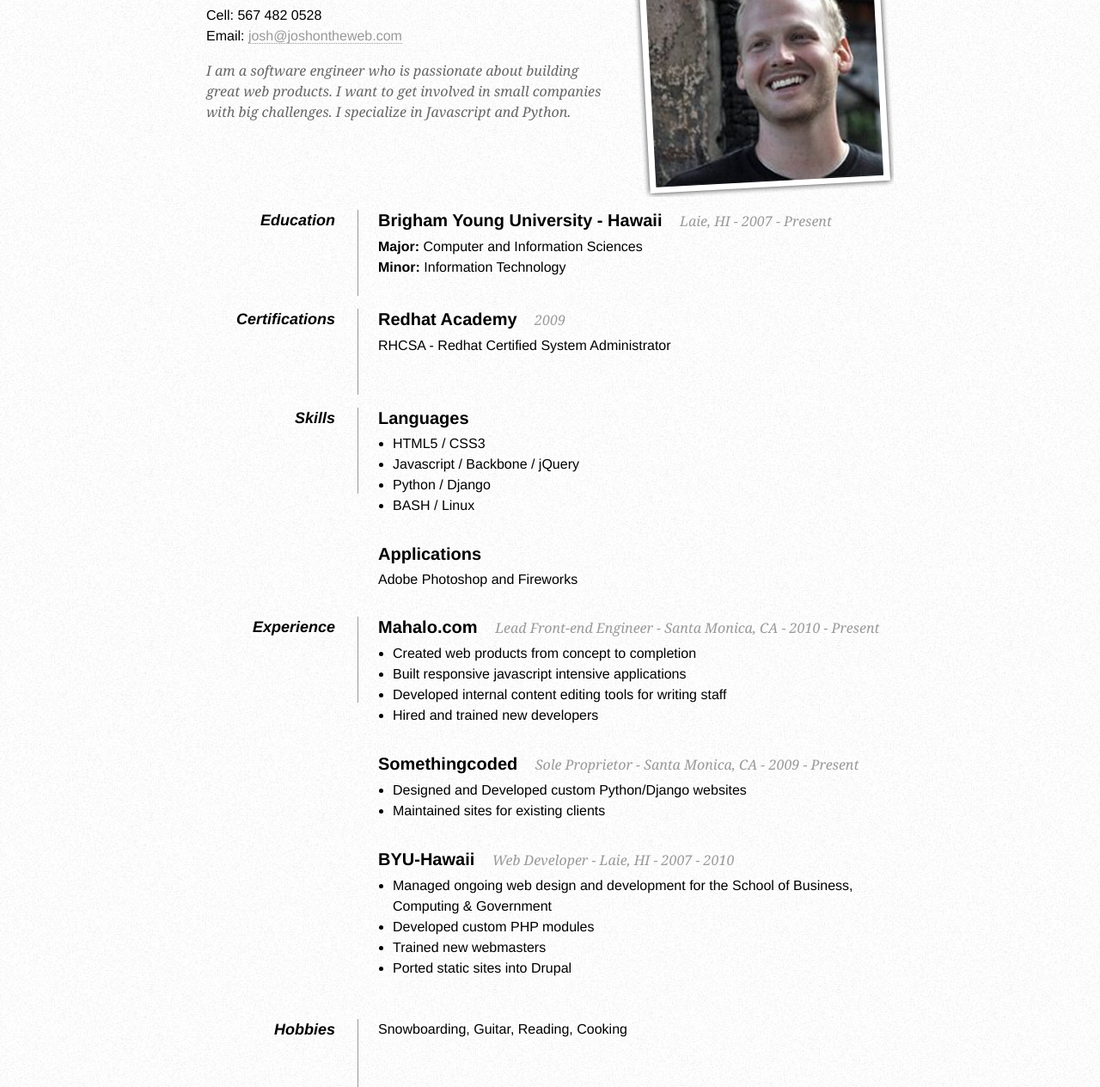
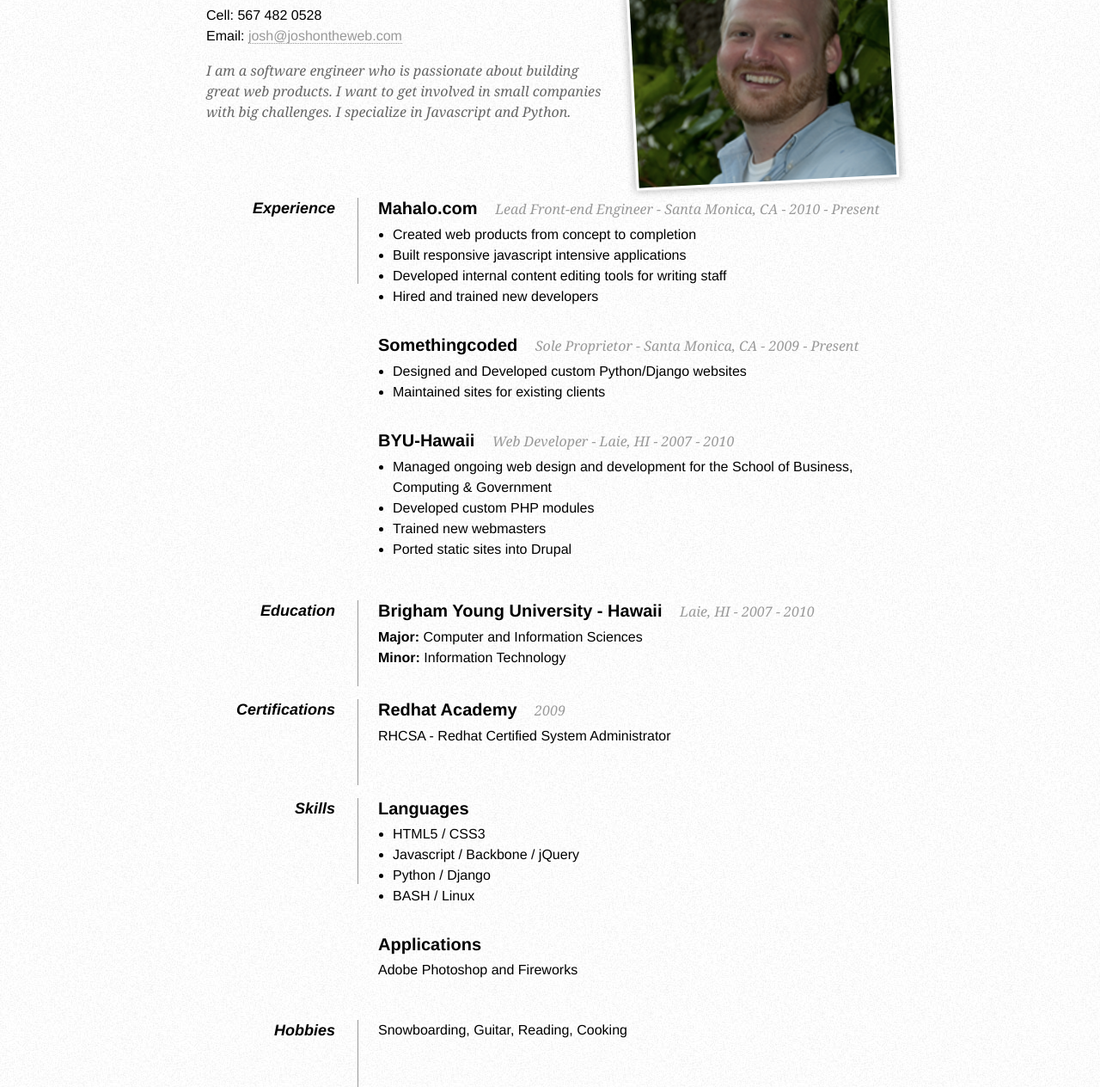
Before and after one commit to joshontheweb/resume, a plain HTML site: page index.html in a window 1280 px wide. Shown: the part 91-1355 px from the top of the page at 86% size. Drawn offline with Linux system fonts and the light colour scheme.

Commit message:
updated to new fat picture :/

```diff
--- a/index.html
+++ b/index.html
@@ -13,7 +13,9 @@
         body { font: 16px Helvetica, Sans-Serif; line-height: 24px; background: url(images/noise.jpg); }
         .clear { clear: both; }
         #page-wrap { width: 800px; margin: 40px auto 60px; }
-        #pic { float: right; margin: -30px 0 0 0; }
+        #pic { float: right; margin: -30px 0 0 0; padding: 3px; background: #fff; border: 1px solid #ddd; box-shadow: 0 0 10px rgba(0,0,0,.3);
+            -moz-transform:rotate(-3deg); -webkit-transform:rotate(-3deg);
+        }
         h1 { margin: 0 0 16px 0; padding: 0 0 16px 0; font-size: 42px; font-weight: bold; letter-spacing: -2px; border-bottom: 1px solid #999; }
         h2 { font-size: 20px; margin: 0 0 6px 0; position: relative; }
         h2 span { /*position: absolute; bottom: 0; right: 0;*/margin-left: 15px; font-style: italic; font-family: Georgia, Serif; font-size: 16px; color: #999; font-weight: normal; }
@@ -33,7 +35,7 @@
 
     <div id="page-wrap">
 
-        <img src="images/josh.png" alt="Photo of Cthulu" id="pic" />
+        <img src="images/josh-new.png" alt="Photo of Josh" id="pic" />
 
         <div id="contact-info" class="vcard">
 
@@ -60,9 +62,37 @@
         <dl>
             <dd class="clear"></dd>
 
+            <dt>Experience</dt>
+            <dd>
+                <h2>Mahalo.com <span>Lead Front-end Engineer - Santa Monica, CA - 2010 - Present</span></h2>
+                <ul>
+                    <li>Created web products from concept to completion</li>
+                    <li>Built responsive javascript intensive applications</li>
+                    <li>Developed internal content editing tools for writing staff</li>
+                    <li>Hired and trained new developers</li>
+                </ul>
+
+                <h2>Somethingcoded <span>Sole Proprietor - Santa Monica, CA - 2009 - Present</span></h2>
+                <ul>
+                    <li>Designed and Developed custom Python/Django websites</li>
+                    <li>Maintained sites for existing clients</li>
+                </ul>
+
+                <h2>BYU-Hawaii <span>Web Developer - Laie, HI - 2007 - 2010</span></h2>
+                <ul>
+                    <li>Managed ongoing web design and development for the School of Business, Computing &amp; Government</li>
+                    <li>Developed custom PHP modules</li>
+                    <li>Trained new webmasters</li>
+                    <li>Ported static sites into Drupal</li>
+                </ul>
+
+
+            </dd>
+            <dd class="clear"></dd>
+
             <dt>Education</dt>
 			<dd>
-                <h2>Brigham Young University - Hawaii <span>Laie, HI - 2007 - Present</span></h2>
+                <h2>Brigham Young University - Hawaii <span>Laie, HI - 2007 - 2010</span></h2>
                 <p><strong>Major:</strong> Computer and Information Sciences<br />
                    <strong>Minor:</strong> Information Technology</p>
             </dd>
@@ -96,32 +126,6 @@
 
             <dd class="clear"></dd>
 
-            <dt>Experience</dt>
-            <dd>
-                <h2>Mahalo.com <span>Lead Front-end Engineer - Santa Monica, CA - 2010 - Present</span></h2>
-                <ul>
-                    <li>Created web products from concept to completion</li>
-                    <li>Built responsive javascript intensive applications</li>
-                    <li>Developed internal content editing tools for writing staff</li>
-                    <li>Hired and trained new developers</li>
-                </ul>
-
-                <h2>Somethingcoded <span>Sole Proprietor - Santa Monica, CA - 2009 - Present</span></h2>
-                <ul>
-                    <li>Designed and Developed custom Python/Django websites</li>
-                    <li>Maintained sites for existing clients</li>
-                </ul>
-
-                <h2>BYU-Hawaii <span>Web Developer - Laie, HI - 2007 - 2010</span></h2>
-                <ul>
-                    <li>Managed ongoing web design and development for the School of Business, Computing &amp; Government</li>
-                    <li>Developed custom PHP modules</li>
-                    <li>Trained new webmasters</li>
-                    <li>Ported static sites into Drupal</li>
-                </ul>
-
-
-            </dd>
 
             <dd class="clear"></dd>
 
```
Also changed, not shown: images/josh-new.png (added).
